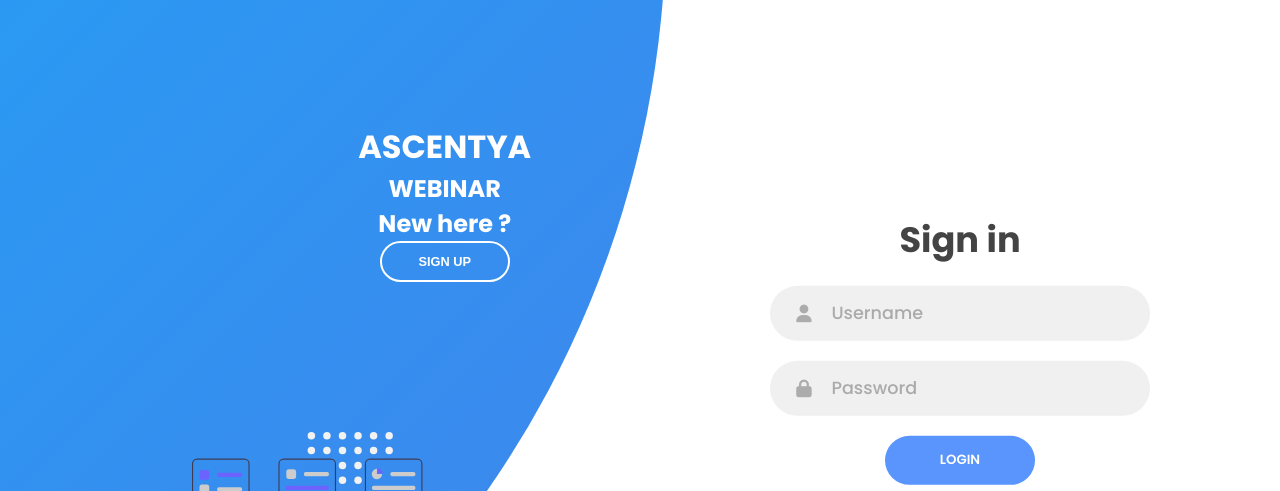
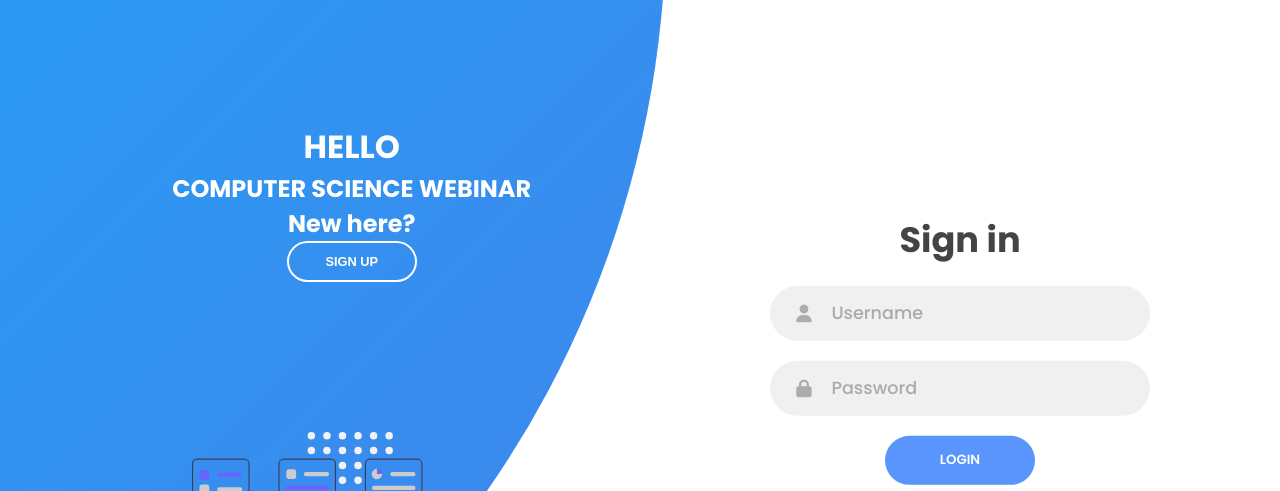
Before and after one commit to BalajiGunasekaran1/Login-, a plain HTML site: page Design_1/index.html in a window 1280 px wide. Shown: the top 491 px of the page. Drawn offline with Linux system fonts and the light colour scheme.

Commit message:
Design_1

```diff
--- a/Design_1/index.html
+++ b/Design_1/index.html
@@ -78,9 +78,9 @@
       <div class="panels-container">
         <div class="panel left-panel">
           <div class="content">
-            <h1>ASCENTYA</h1>
-            <h2>WEBINAR</h2>
-            <h2>New here ?</h2>
+            <h1>HELLO</h1>
+            <h2>COMPUTER SCIENCE WEBINAR</h2>
+            <h2>New here?</h2>
             <button class="btn transparent" id="sign-up-btn">
               Sign up
             </button>
```
